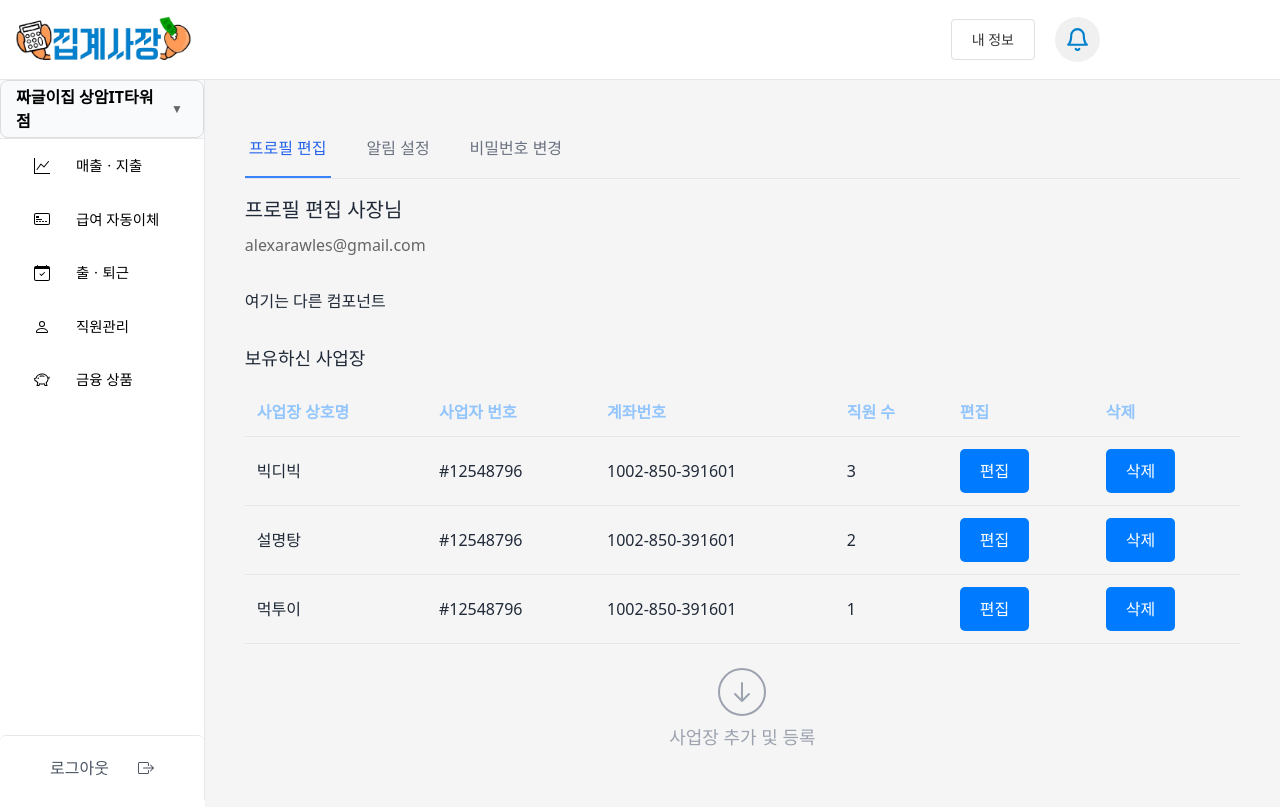
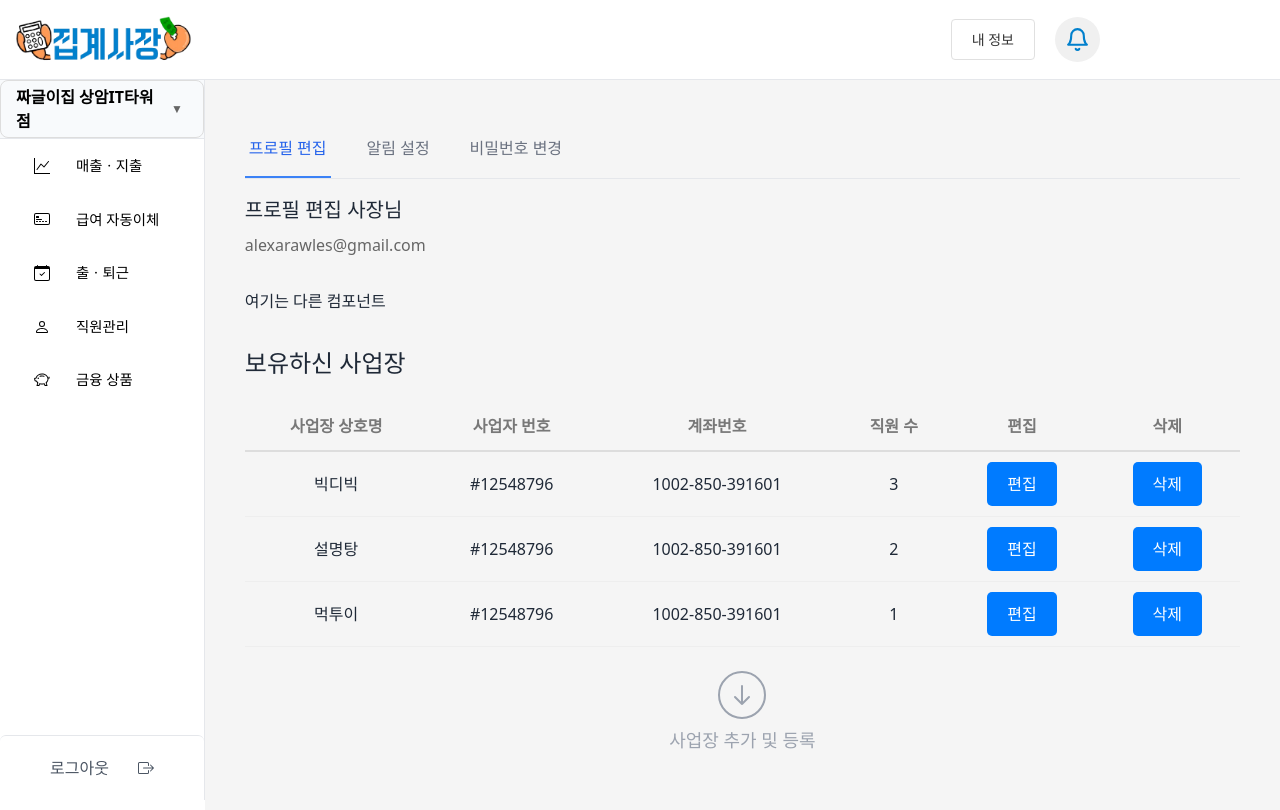
Before and after one commit to woorifisa-projects-3rd/MSA-FE, a Next.js app: page /mypage in a window 1280 px wide. Built offline with nearby package versions, Linux system fonts and the light colour scheme.

Commit message:
feat:직원정보조회/수정페이지 table컴포넌트  사용

```diff
--- a/app/(with-sidebar)/employee/management/page.js
+++ b/app/(with-sidebar)/employee/management/page.js
@@ -1,10 +1,78 @@
+"use client"
 import Button from '@/components/button/button';
 import classes from "./page.module.css";
+import DefaultTable from '@/components/table/DefaultTable';
+
+const modify = "수정";
+const del = "삭제";
 
 export default function SalesExpenses() {
+    const tableHeaders = {
+        name: "직원 이름",
+        phone: "전화번호",
+        birthDate: "생년월일",
+        address: "주소",
+        modify: "수정",
+        delete: "삭제"
+    };
+
+    const list = [
+        {
+            name: "정성운",
+            phone: "(225) 555-0118",
+            birthDate: "2000/06/20",
+            address: "서울 반포 블로자이",
+            modify: <Button text={modify} color={"var(--main-woori-blue)"}/>,
+            delete: <Button text={del} color={"var(--main-woori-blue)"}/>
+
+        },
+        {
+            name: "이한미",
+            phone: "(225) 555-0118",
+            birthDate: "2000/06/20",
+            address: "성수동 트리마제",
+            modify: <Button text={modify} color={"var(--main-woori-blue)"}/>,
+            delete: <Button text={del} color={"var(--main-woori-blue)"}/>
+        },
+        {
+            name: "류혜리",
+            phone: "(225) 555-0118",
+            birthDate: "2000/06/20",
+            address: "한남동 나인원한남",
+            modify: <Button text={modify} color={"var(--main-woori-blue)"}/>,
+            delete: <Button text={del} color={"var(--main-woori-blue)"}/>
+        },
+        {
+            name: "임지혁",
+            phone: "(225) 555-0118",
+            birthDate: "2000/06/20",
+            address: "두꺼비집",
+            modify: <Button text={modify} color={"var(--main-woori-blue)"}/>,
+            delete: <Button text={del} color={"var(--main-woori-blue)"}/>
+        },
+        {
+            name: "박준혁",
+            phone: "(823) 555-0129",
+            birthDate: "2000/06/20",
+            address: "소나무 자재집",
+            modify: <Button text={modify} color={"var(--main-woori-blue)"}/>,
+            delete: <Button text={del} color={"var(--main-woori-blue)"}/>
+        },
+        {
+            name: "김수빈",
+            phone: "(225) 555-0118",
+            birthDate: "2000/06/20",
+            address: "홍대 개미",
+            modify: <Button text={modify} color={"var(--main-woori-blue)"}/>,
+            delete: <Button text={del} color={"var(--main-woori-blue)"}/>
+
+        }
+    ];
+
     return (
         <div className={classes.container}>
             <h1 className={classes.title}>직원 정보 조회/수정 페이지</h1>
+            <DefaultTable tableName="직원정보 관리" tableHeaders={tableHeaders} list={list}/>
 
         </div>
     );
--- a/app/globals.css
+++ b/app/globals.css
@@ -10,6 +10,8 @@
   --main-woori-blue: #0180CD;
   --woori-light-blue: #38BEEF;
   --woori-deep-blue: #0067AC;
+  --gray: #787878;
+  --red: #E3262F;
   --sidebar-width: 16%;
 }
 
--- a/components/table/DefaultTable.module.css
+++ b/components/table/DefaultTable.module.css
@@ -1,31 +1,36 @@
-/* DefaultTable.module.css */
 .workplaceTitle {
-    font-size: 1.125rem;
-    font-weight: 500;
-    margin-bottom: 1rem;
+    font-size: 24px;
+    margin-bottom: 20px;
 }
 
 .table {
     width: 100%;
+    border-collapse: collapse;
 }
 
 .tableHeader {
-    color: #93c5fd;  /* blue-300 */
-}
-
-.headerRow, .bodyRow {
-    border-bottom: 1px solid #e5e7eb;  /* gray-200 */
-}
-
-.headerCell, .cell {
-    padding: 0.75rem;
-    text-align: left;
-}
-
-.centerAlign {
+    background-color: #f5f5f5;
     text-align: center;
 }
 
-.rightAlign {
-    text-align: right;
+.headerRow {
+    height: 50px;
+    border-bottom: 2px solid #ddd;
 }
+
+.headerCell {
+    padding: 10px;
+    text-align: center;
+    font-weight: bold;
+    color: var(--gray);
+}
+
+.bodyRow {
+    height: 60px;
+    border-bottom: 1px solid #eee;
+}
+
+.cell {
+    padding: 10px;
+    text-align: center;
+}
```
